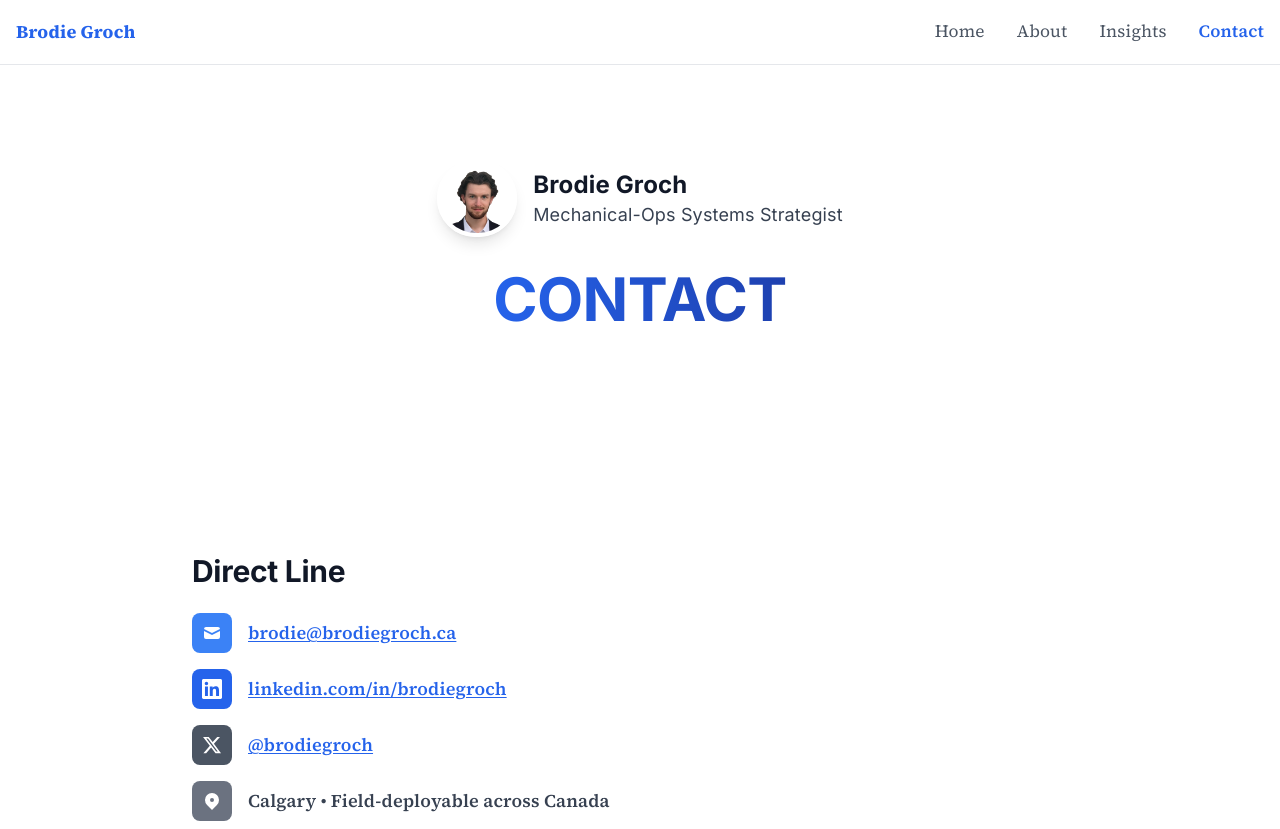
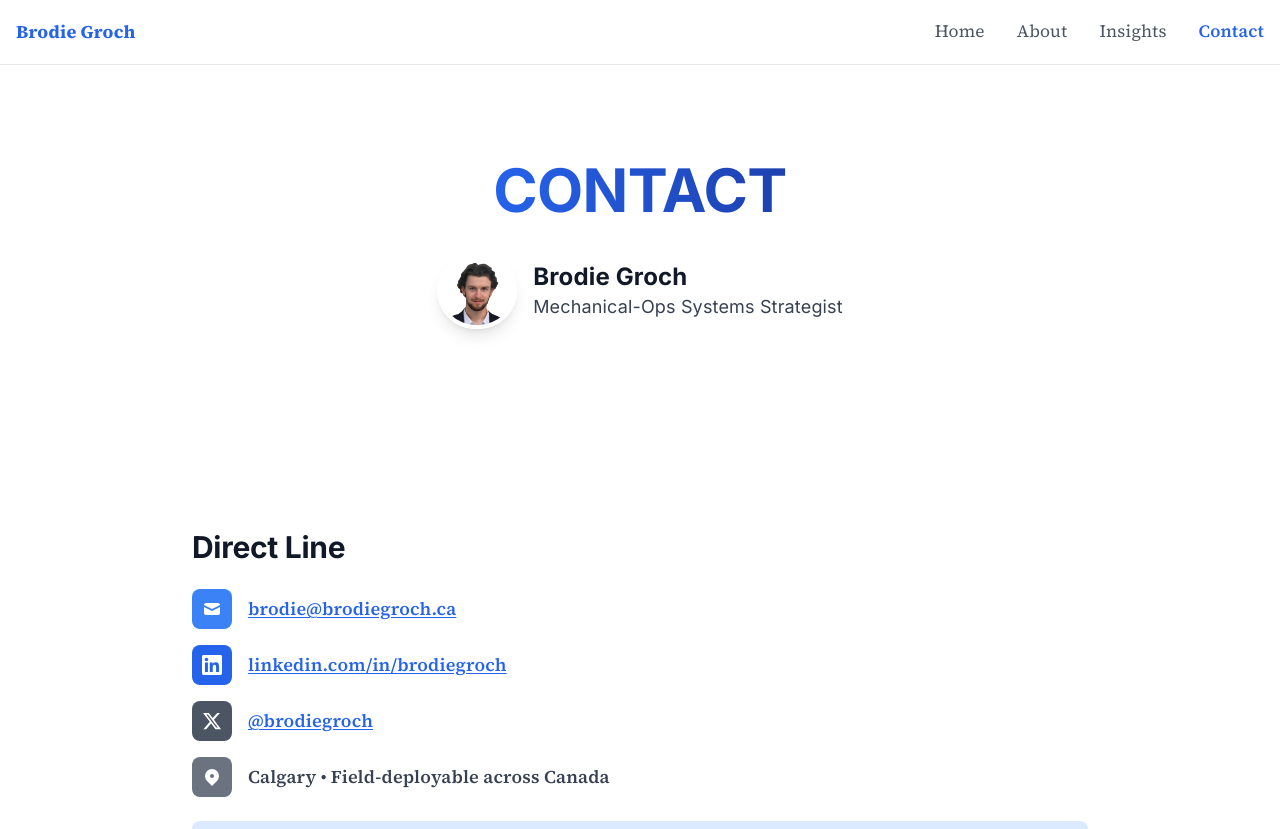
Before and after one commit to brodiegroch2/brodiegroch-site, a Next.js app: page /contact in a window 1280 px wide. Shown: the top 829 px of the page. Built offline with nearby package versions, Linux system fonts and the light colour scheme.

Commit message:
Move CONTACT heading above headshot on Contact page

```diff
--- a/src/app/contact/page.tsx
+++ b/src/app/contact/page.tsx
@@ -24,7 +24,10 @@
     <div className="min-h-screen bg-white dark:bg-gray-900">
       {/* Hero Section */}
       <section className="container mx-auto px-4 py-24 flex flex-col items-center text-center">
-        <div className="flex items-center justify-center gap-4 mb-8">
+        <h1 className="text-5xl md:text-6xl font-bold mb-8 font-inter bg-clip-text text-transparent bg-gradient-to-r from-blue-600 to-blue-800 dark:from-blue-400 dark:to-blue-600">
+          CONTACT
+        </h1>
+        <div className="flex items-center justify-center gap-4">
           <Image
             src="/profile-1024x985.png"
             alt="Brodie Groch headshot"
@@ -41,9 +44,6 @@
             </p>
           </div>
         </div>
-        <h1 className="text-5xl md:text-6xl font-bold mb-6 font-inter bg-clip-text text-transparent bg-gradient-to-r from-blue-600 to-blue-800 dark:from-blue-400 dark:to-blue-600">
-          CONTACT
-        </h1>
       </section>
 
       {/* Content Section */}
```
